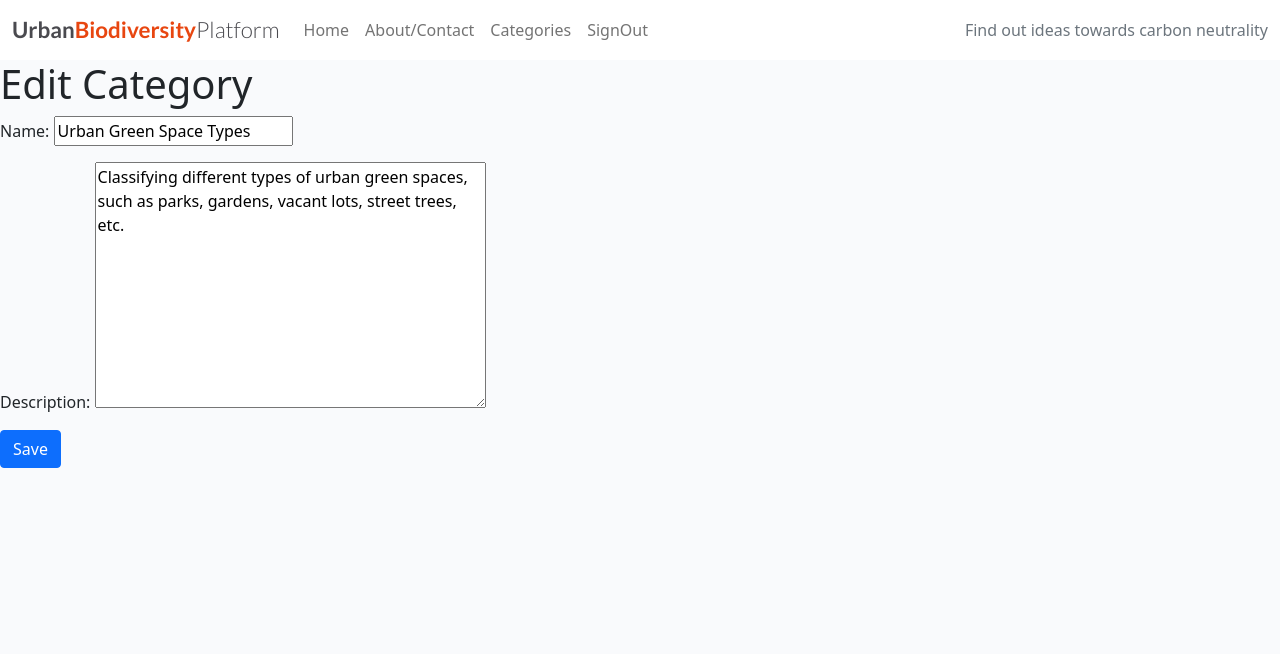
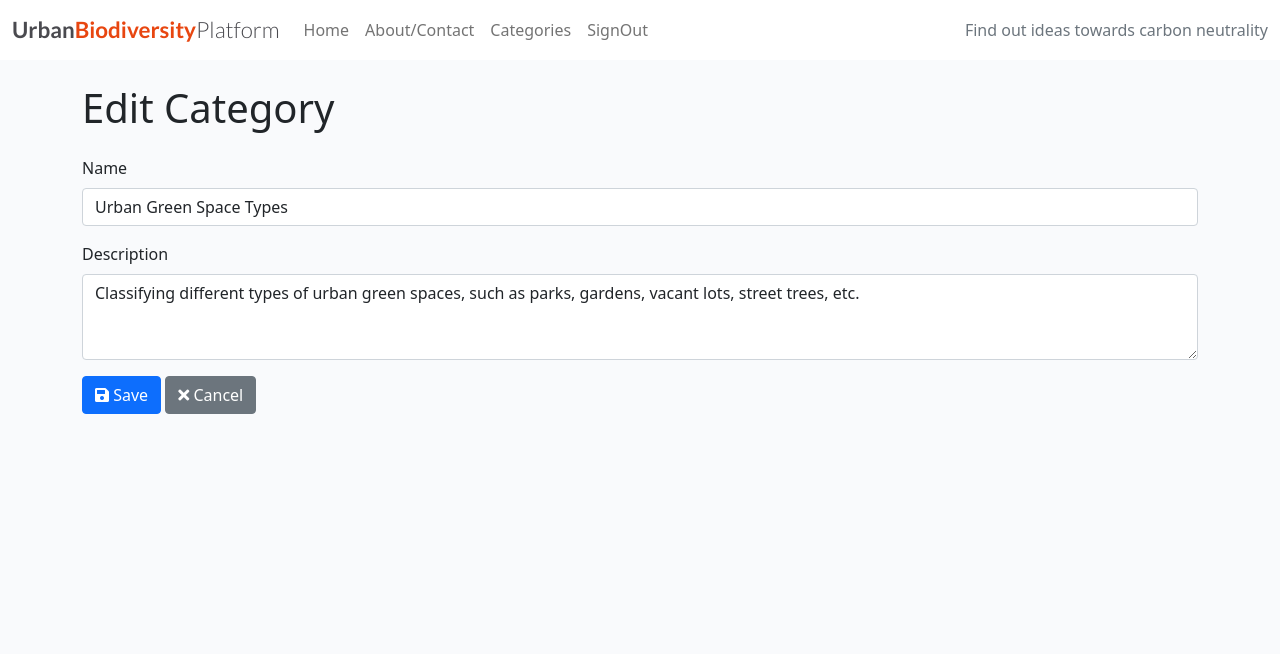
Before and after one commit to KikiBerg/urban-biodiversity-platform, a Django app: page /categories/1/update/ in a window 1280 px wide. Shown: the top 654 px of the page. Run offline with Django 4.2, Linux system fonts and the light colour scheme; the visitor is signed in with stand-in values (Sample User, id 1); data comes from the database, SQL or seed files in the repository; parts of the project's set-up code (start-up, migrations or seed data) failed here and were passed over; some libraries are stand-ins or nearby versions.

Commit message:
Customize structure & styling for category_form: add bootstrap classes

```diff
--- a/posts/templates/posts/category_form.html
+++ b/posts/templates/posts/category_form.html
@@ -4,16 +4,38 @@
 
 {% block content %}
 
-
-
-<h1>{% if form.instance.pk %}Edit{% else %}Create{% endif %} Category</h1>
-<form method="post">
-    {% csrf_token %}
-    {{ form.as_p }}
-    <button type="submit" class="btn btn-primary">Save</button>
-</form>
-
-
+<div class="container mt-4">
+    <h1 class="mb-4">{% if form.instance.pk %}Edit{% else %}Create{% endif %} Category</h1>
+    <form method="post" class="needs-validation" novalidate>
+        {% csrf_token %}
+        {% if form.non_field_errors %}
+        <div class="alert alert-danger">
+            {% for error in form.non_field_errors %}
+            {{ error }}
+            {% endfor %}
+        </div>
+        {% endif %}
+        {% for field in form %}
+        <div class="mb-3">
+            <label for="{{ field.id_for_label }}" class="form-label">{{ field.label }}</label>
+            {{ field }}
+            {% if field.errors %}
+            <div class="invalid-feedback d-block">
+                {% for error in field.errors %}
+                {{ error }}
+                {% endfor %}
+            </div>
+            {% endif %}
+        </div>
+        {% endfor %}
+        <button type="submit" class="btn btn-primary">
+            <i class="fas fa-save"></i> Save
+        </button>
+        <a href="{% url 'category_list' %}" class="btn btn-secondary">
+            <i class="fas fa-times"></i> Cancel
+        </a>
+    </form>
+</div>
 
 
 {% endblock %}
--- a/posts/views.py
+++ b/posts/views.py
@@ -157,7 +157,7 @@ class CategoryCreateView(LoginRequiredMixin, CreateView):
     """
     model = Category
     template_name = 'posts/category_form.html'
-    fields = ['name', 'description']
+    #fields = ['name', 'description']
     success_url = reverse_lazy('category_list')
     form_class = CategoryForm
 
@@ -177,9 +177,9 @@ class CategoryUpdateView(LoginRequiredMixin, UserPassesTestMixin, UpdateView):
     """
     model = Category
     template_name = 'posts/category_form.html'
-    fields = ['name', 'description']
+    #fields = ['name', 'description']
     success_url = reverse_lazy('category_list')
-    #categories_form = CategoryForm
+    form_class = CategoryForm
 
 
     def test_func(self):
```
